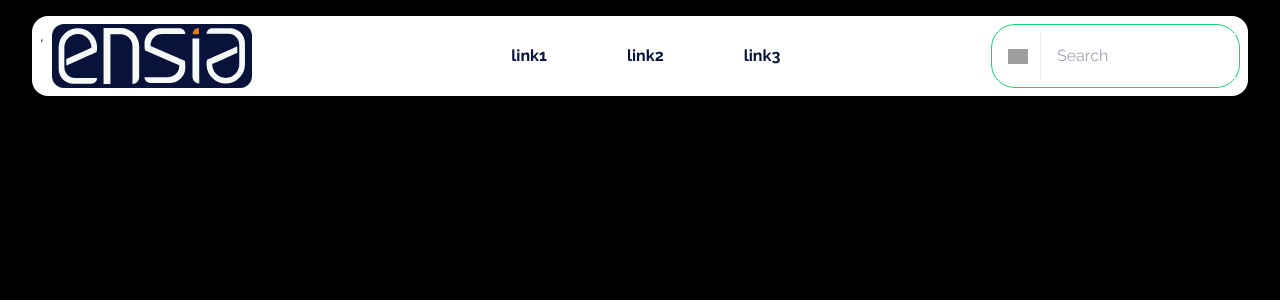
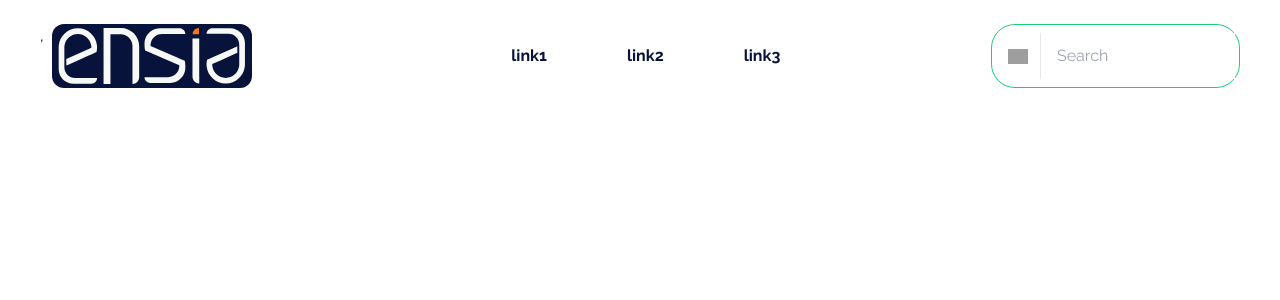
Before and after one commit to Online-directory-for-Private-Schools/frontend, a Next.js app: page / in a window 1280 px wide. Shown: the top 300 px of the page. Built offline with nearby package versions, Linux system fonts and the light colour scheme; grey boxes are pictures that could not be loaded; a web font is replaced by a local one.

Commit message:
adjusted navbar and removed dark background

```diff
--- a/components/landing/Navbar/Navbar.tsx
+++ b/components/landing/Navbar/Navbar.tsx
@@ -1,76 +1,116 @@
-import * as React from 'react';
-import Image from 'next/image';
-import {links} from "@/components/landing/Navbar/links";
+import * as React from "react";
+import Image from "next/image";
+import { links } from "@/components/landing/Navbar/links";
 import Link from "next/link";
 import hamburger from "@/public/bars-solid.svg";
 import closeIcon from "@/public/close.svg";
 import logo from "@/public/School_Logo.svg";
-import {useEffect, useState} from "react";
+import { useState } from "react";
 import SearchBar from "@/components/landing/Navbar/SearchBar";
-
 
 interface NavbarProps {
   loggedIn?: boolean;
-
 }
 
-export default function Navbar({loggedIn}: NavbarProps) {
+export default function Navbar({ loggedIn }: NavbarProps) {
   let [clicked, setClicked] = useState(false);
 
-    const callBack = () => {
+  const handleResize: Function = () => {
     if (window.screen.width >= 768 && clicked) {
-            console.log("false");
+      console.log("clicked");
+      window.removeEventListener("resize", handleResize);
       setClicked(false);
     }
-    }
-    window.addEventListener("resize", callBack)
-useEffect(() => {
-}, []);
-
+  };
+  window.addEventListener("resize", handleResize);
   const toggleLinks = (e) => {
     e.stopPropagation();
     setClicked(!clicked);
+  };
+
+  const close: Function = () => setClicked(false);
+  const login: String = "login";
+  const signUp: String = "Sign Up";
+
+  return (
+    <div
+      className={
+        clicked
+          ? "flex flex-row justify-center w-[100%] h-[100vh] bg-black/70"
+          : "flex flex-row justify-center w-[100%] h-[100vh]"
       }
-
-const close = () => setClicked(false);
-    const login : String = "login";
-    const signUp: String = "Sign Up";
-    return (
-        <div className={"flex flex-row justify-center w-[100%] h-[100vh]"} onClick={close}>
-            <div className={"flex flex-row justify-between fixed w-[95%] mt-4 p-2 gap-2 bg-white rounded-2xl h-20"}>,
+      onClick={close}
+    >
+      <div
+        className={
+          "flex flex-row justify-between fixed w-[95%] mt-4 p-2 gap-2 bg-white rounded-2xl h-20"
+        }
+      >
+        ,
         <div className={"w-[10%] lg:w-[25%] flex justify-left"}>
           <Image
             className={" hidden lg:block bg-dark-blue p-1 rounded-xl"}
             src={logo.src}
             alt={"logo"}
             width={200}
-                        height={36} />
+            height={36}
+          />
           <Image
             className={"lg:hidden block cursor-pointer"}
-                        src={ clicked ? closeIcon.src : hamburger.src}
+            src={clicked ? closeIcon.src : hamburger.src}
             alt={"X"}
             width={50}
             height={20}
-                        onClick={toggleLinks} />
+            onClick={toggleLinks}
+          />
         </div>
-                    <ul className={"lg:flex flex-row justify-center gap-20 hidden lg:w-[50%]"}>
-                    {links.map((link, index) => <li className={"link"} key={index}><Link  href={link.route} draggable={"false"} >{link.title}</Link></li>) }
+        <ul
+          className={"lg:flex flex-row justify-center gap-20 hidden lg:w-[50%]"}
+        >
+          {links.map((link, index) => (
+            <li className={"link"} key={index}>
+              <Link href={link.route} draggable={"false"}>
+                {link.title}
+              </Link>
+            </li>
+          ))}
         </ul>
-                {clicked &&
+        {clicked && (
+          <div className={"fixed w-[100%] flex justify-center top-28 left-0"}>
             <div
-                        className={"fixed w-[100%] flex justify-center top-28 left-0"}>
-                    <div className={"bg-white p-4 rounded-xl w-[95%] text-center flex flex-col "}>
+              className={
+                "bg-white p-4 rounded-xl w-[95%] text-center flex flex-col "
+              }
+            >
               <ul>
-                            {links.map((link, index) => <Link  key={index} href={link.route} draggable={"false"}><li className={index == 0 ? "link p-5" : "link p-5 border-t-2"} >{link.title}</li></Link>) }
+                {links.map((link, index) => (
+                  <Link key={index} href={link.route} draggable={"false"}>
+                    <li
+                      className={
+                        index == 0 ? "link p-5" : "link p-5 border-t-2"
+                      }
+                    >
+                      {link.title}
+                    </li>
+                  </Link>
+                ))}
               </ul>
             </div>
           </div>
-                        }
+        )}
         <div className={"flex justify-end lg:w-[25%] w-[90%]"}>
-                {loggedIn?  <SearchBar/> : (
+          {loggedIn ? (
+            <SearchBar />
+          ) : (
             <>
               <button className={"btn hover:text-green "}>{login}</button>
-                    <button className={"btn outline outline-2 outline-green hover:bg-green hover:text-white-500 hover:text-white"}>{signUp}</button>
+              <button
+                className={
+                  "btn outline outline-2 outline-green hover:bg-green hover:text-white-500 hover:text-white"
+                }
+              >
+                {signUp}
+              </button>
             </>
           )}
         </div>
--- a/styles/globals.css
+++ b/styles/globals.css
@@ -4,9 +4,6 @@
 @tailwind components;
 @tailwind utilities;
 
-body {
-    @apply bg-black
-}
 .btn {
     @apply mx-2 px-4 py-1 text-white bg-white rounded-xl text-dark-blue font-bold
 }
```
Lines whose indentation alone changed are shown as unchanged.
